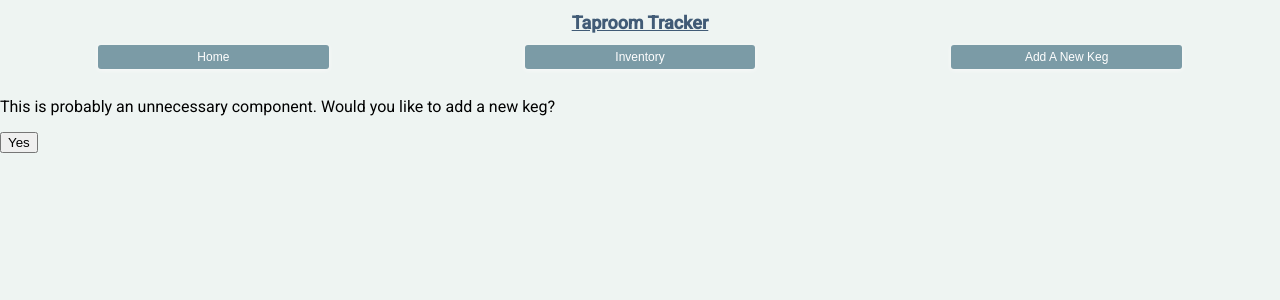
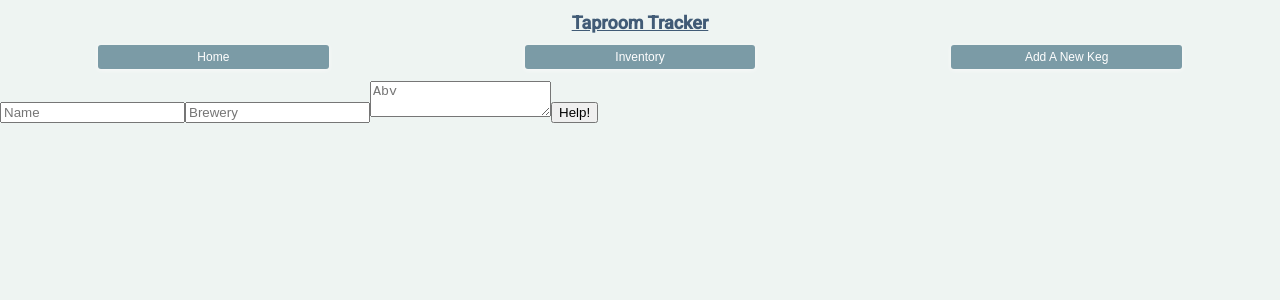
Before and after one commit to GrumpyEwok/react-taproom, a React app: page /#/new-keg in a window 1280 px wide. Shown: the top 300 px of the page. Built offline with nearby package versions, Linux system fonts and the light colour scheme.

Commit message:
Remove unnecessary KegControl component.

```diff
--- a/src/components/App.jsx
+++ b/src/components/App.jsx
@@ -4,7 +4,7 @@ import Nav from './Nav';
 import Error404 from './Error404';
 import Splash from './Splash';
 import KegList from './KegList';
-import NewKegControl from './NewKegControl';
+import NewKegForm from './NewKegForm';
 
 class App extends React.Component {
   constructor(props) {
@@ -28,7 +28,7 @@ class App extends React.Component {
         <Switch>
           <Route exact path='/' component={ Splash } />
           <Route path='/inventory' component={ KegList } />
-          <Route path='/new-keg' component={ NewKegControl } />
+          <Route path='/new-keg' component={ NewKegForm } />
           <Route component={Error404} />
         </Switch>
       </div>
--- a/src/components/NewKegControl.jsx
+++ /dev/null
@@ -1,39 +0,0 @@
-import React from 'react';
-import ConfirmationQuestions from './ConfirmationQuestions';
-import NewKegForm from './NewKegForm';
-import PropTypes from 'prop-types';
-
-class NewKegControl extends React.Component {
-  constructor(props) {
-    super(props);
-    this.state = {
-      formVisibleOnPage: false
-    };
-    this.handleConfirmation = this.handleConfirmation.bind(this);
-  }
-
-  handleConfirmation(){
-    this.setState( {formVisibleOnPage: true} );
-    console.log('formVisibleOnPage is currently set to:' + this.state.formVisibleOnPage);
-  }
-
-  render(){
-    let currentlyVisibleContent = null;
-    if (this.state.formVisibleOnPage){
-      currentlyVisibleContent = <NewKegForm/>;
-    } else {
-      currentlyVisibleContent = <ConfirmationQuestions onConfirmation={this.handleConfirmation}/>;
-    }
-    return (
-      <div>
-        {currentlyVisibleContent}
-      </div>
-    );
-  }
-}
-
-NewKegControl.propTypes = {
-  formVisibleOnPage: PropTypes.bool,
-}
-
-export default NewKegControl;
```
